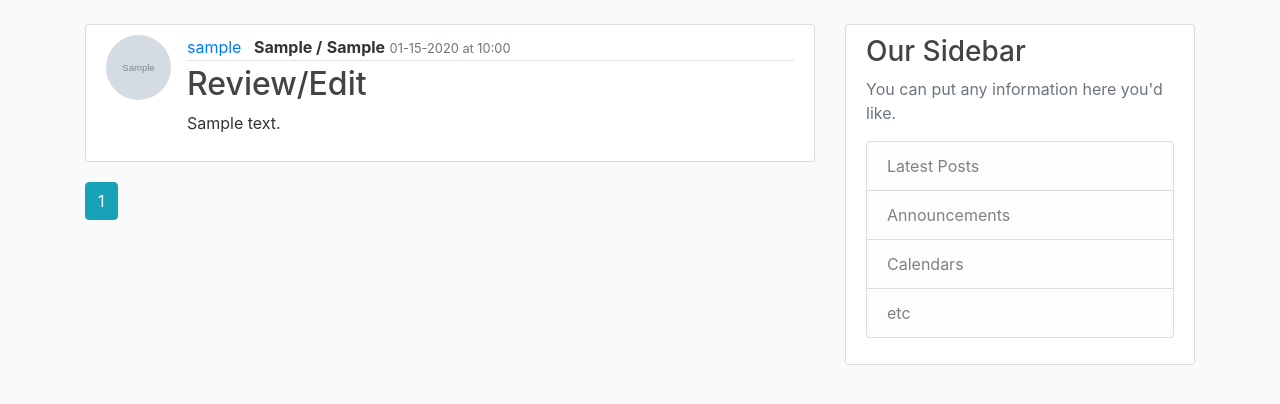
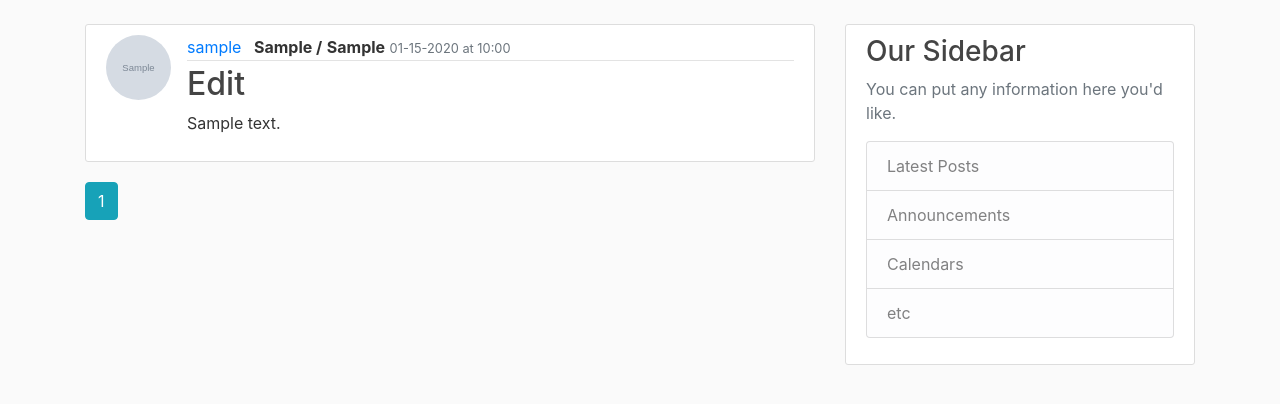
Before and after one commit to itprohelper/mybp, a Flask app: page / in a window 1280 px wide. Shown: the part 56-460 px from the top of the page. Run offline with Flask 2, Linux system fonts and the light colour scheme; tables that the repository leaves empty hold one stand-in row (values such as "Sample post"); grey boxes marked "Sample" are stand-in pictures; some libraries are stand-ins or nearby versions.

Commit message:
page style layout, code cleanup

```diff
--- a/www/mbp/templates/index.html
+++ b/www/mbp/templates/index.html
@@ -11,7 +11,7 @@
           <small class="text-muted">{{ reading.date_posted.strftime('%m-%d-%Y at %H:%M') }}</small> <!--Need to display local time to the user-->
 
         </div>
-        <h2><a class="article-title" href="{{ url_for('readings.reading', reading_id=reading.id) }}">Review/Edit</a></h2><!--need to define the logic here. Por ahora esta bien.-->
+        <h2><a class="article-title" href="{{ url_for('readings.reading', reading_id=reading.id) }}">Edit</a></h2><!--need to define the logic here. Por ahora esta bien.-->
           <p class="article-content">{{ reading.notes }}</p>
       </div>
     </article>
--- a/www/mbp/templates/reading.html
+++ b/www/mbp/templates/reading.html
@@ -17,6 +17,7 @@
           {% endif %}
         </div>
         <h2 class="article-title">{{ reading.title }}</h2>
+
             <p class="article-content">{{ reading.notes }}</p>
       </div>
     </article>
@@ -25,7 +26,7 @@
        <div class="modal-dialog" role="document">
          <div class="modal-content">
            <div class="modal-header">
-             <h5 class="modal-title" id="deleteModalLabel">Delete Post?</h5>
+             <h5 class="modal-title" id="deleteModalLabel">Delete Reading?</h5>
              <button type="button" class="close" data-dismiss="modal" aria-label="Close">
                <span aria-hidden="true">&times;</span>
              </button>
```
Also changed, not shown: www/instance/site.db.
